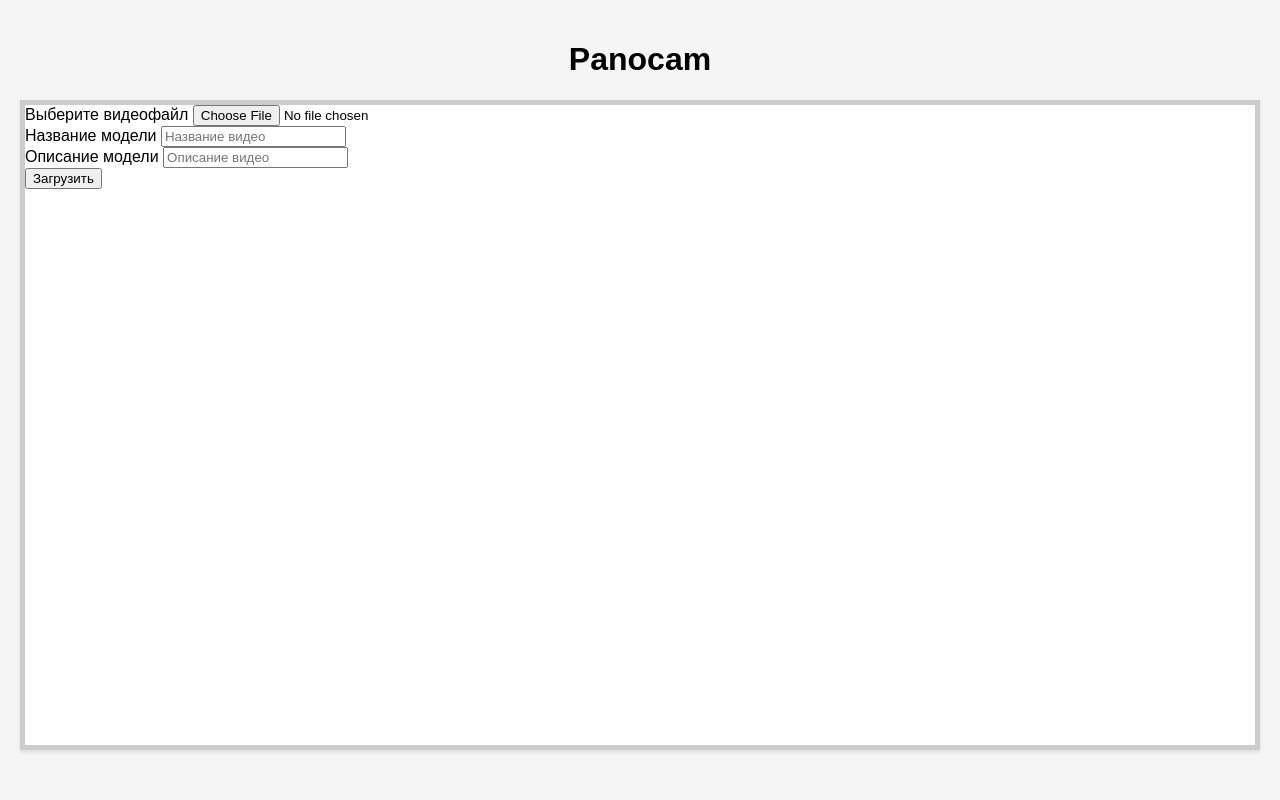
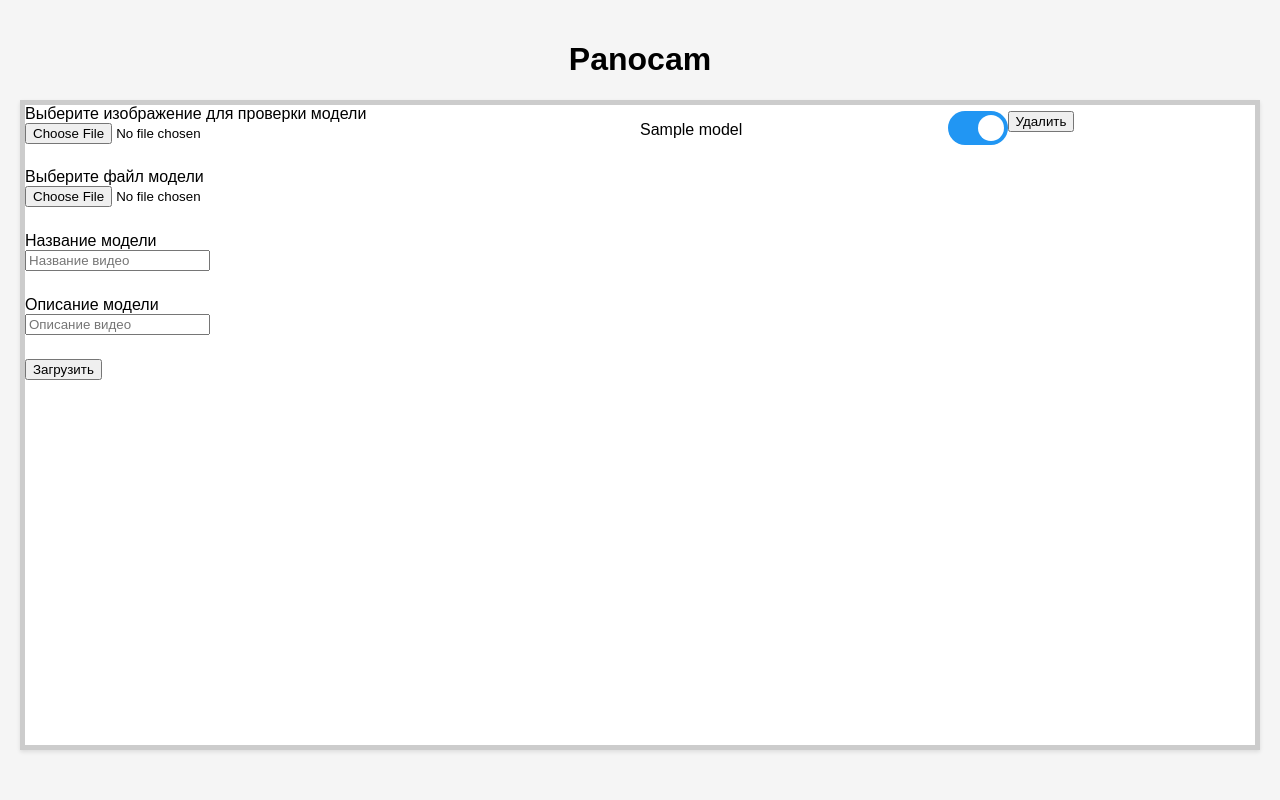
Before and after one commit to radugaboost/panocam_test, a Django app: page /load_model/ in a window 1280 px wide. Run offline with Django 4.2, Linux system fonts and the light colour scheme; tables that the repository leaves empty hold one stand-in row (values such as "Sample post").

Commit message:
added building and managing rknn model

```diff
--- a/panocam_app/templates/load_model.html
+++ b/panocam_app/templates/load_model.html
@@ -120,6 +120,73 @@
             0% { transform: rotate(0deg); }
             100% { transform: rotate(360deg); }
         }
+
+<!--new-->
+        .model-container {
+            margin-bottom: 10px;
+            border: 1px solid #ccc;
+            padding: 10px;
+            background-color: #fff;
+        }
+
+        .switch {
+            position: relative;
+            display: inline-block;
+            width: 60px;
+            height: 34px;
+        }
+
+        .switch input {
+            opacity: 0;
+            width: 0;
+            height: 0;
+        }
+
+        .slider {
+            position: absolute;
+            cursor: pointer;
+            top: 0;
+            left: 0;
+            right: 0;
+            bottom: 0;
+            background-color: #ccc;
+            -webkit-transition: .4s;
+            transition: .4s;
+            border-radius: 34px;
+        }
+
+        .slider:before {
+            position: absolute;
+            content: "";
+            height: 26px;
+            width: 26px;
+            left: 4px;
+            bottom: 4px;
+            background-color: white;
+            -webkit-transition: .4s;
+            transition: .4s;
+            border-radius: 50%;
+        }
+
+        input:checked + .slider {
+            background-color: #2196F3;
+        }
+
+        input:focus + .slider {
+            box-shadow: 0 0 1px #2196F3;
+        }
+
+        input:checked + .slider:before {
+            -webkit-transform: translateX(26px);
+            -ms-transform: translateX(26px);
+            transform: translateX(26px);
+        }
+
+        /* Add some more styles to make it look better */
+        .model-container p {
+            font-size: 16px;
+            margin-bottom: 5px;
+        }
     </style>
 </head>
 <body>
@@ -131,48 +198,99 @@
         </div>
     </div>
     <div class="container">
-        <form method="post" enctype="multipart/form-data" action="{% url 'save_model' %}">
-            {% csrf_token %}
-            <div class="form-group">
-                <label for="file">Выберите видеофайл</label>
-                <input type="file" name="file" class="form-control-file" id="file">
+        <div style="width: 50%">
+            <form method="post" enctype="multipart/form-data" action="{% url 'save_model' %}">
+                {% csrf_token %}
+                <label for="image" style="display: flex;">Выберите изображение для проверки модели</label>
+                <input type="file" name="image" class="form-control-file" id="image" style="display: flex; margin-bottom: 4%">
+
+                <label for="file" style="display: flex;">Выберите файл модели</label>
+                <input type="file" name="file" class="form-control-file" id="file" style="display: flex; margin-bottom: 4%">
+
+                <label for="name" style="display: flex;">Название модели</label>
+                <input type="text" name="name" class="form-control" id="name" placeholder="Название видео" style="display: flex; margin-bottom: 4%">
+
+                <label for="description" style="display: flex;">Описание модели</label>
+                <input type="text" name="description" class="form-control" id="description" placeholder="Описание видео" style="display: flex; margin-bottom: 4%">
+
+                <button type="submit" class="btn btn-primary" style="display: flex;">Загрузить</button>
+            </form>
+            <div id="response-container"></div>
+        </div>
+    <div style="width: 50%">
+        {% for model in models %}
+            <div class="model-container">
+                <p style="display: inline-block; width: 50%; float: left">{{ model.name }}</p>
+                <label class="switch" style="margin-top: 1%; float: left">
+                    <input type="checkbox" id="toggle-{{ model.id }}" {% if model.active %}checked{% endif %}>
+                    <span class="slider"></span>
+                </label>
+                <button class="delete-button" data-model-id="{{ model.id }}" style="float: left; margin-top: 1%;">Удалить</button>
             </div>
-            <div class="form-group">
-                <label for="name">Название модели</label>
-                <input type="text" name="name" class="form-control" id="name" placeholder="Название видео">
-            </div>
-            <div class="form-group">
-                <label for="description">Описание модели</label>
-                <input type="text" name="description" class="form-control" id="description" placeholder="Описание видео">
-            </div>
-            <button type="submit" class="btn btn-primary">Загрузить</button>
-        </form>
-        <div id="response-container"></div>
+            <script>
+                var checkbox = document.getElementById("toggle-{{ model.id }}");
+                var csrftoken = document.querySelector('input[name="csrfmiddlewaretoken"]').value;
+                var previousState = checkbox.checked;
+
+                checkbox.addEventListener("change", function() {
+                    var active = this.checked;
+
+                    if (active !== previousState) {
+                        $.ajax({
+                            type: "POST",
+                            url: "{% url 'change_model_status' model.id %}",
+                            data: {
+                                csrfmiddlewaretoken: csrftoken,
+                                active: active,
+                            },
+                            success: function() {
+                                // Обработчик успешной отправки
+                            },
+                        });
+                        previousState = active;
+                    }
+                });
+
+                var deleteButton = document.querySelector(".delete-button[data-model-id='{{ model.id }}']");
+
+                if (deleteButton) {
+                    deleteButton.addEventListener("click", function() {
+                        $.ajax({
+                            type: "POST",
+                            url: "{% url 'delete_model' model.id %}",
+                            data: {
+                                csrfmiddlewaretoken: csrftoken,
+                            },
+                            success: function() {
+                                // Обработчик успешного удаления
+                                location.reload(); // Перезагрузка страницы после удаления
+                            },
+                        });
+                    });
+                }
+            </script>
+        {% endfor %}
+    </div>
         <script>
             $(document).ready(function() {
-                // Обработчик отправки формы (при отправке файла)
                 $("form").submit(function(event) {
-                    event.preventDefault(); // Предотвратить обычное поведение формы
+                    event.preventDefault();
 
-                    // Отобразить модальное окно с прогрессом загрузки
                     $("#loading-modal").css("display", "block");
 
-                    // Создать FormData объект для отправки данных формы
                     var formData = new FormData($(this)[0]);
 
-                    // Отправить POST-запрос на сервер
                     $.ajax({
                         type: "POST",
                         url: "{% url 'save_model' %}",
                         data: formData,
-                        processData: false, // Не обрабатывать данные (файл передается как есть)
-                        contentType: false, // Не устанавливать тип содержимого (будет автоматически определен)
+                        processData: false,
+                        contentType: false,
                         success: function(response) {
-                            // Скрыть модальное окно после получения ответа
                             $("#loading-modal").css("display", "none");
 
-                            // Обновить содержимое элемента response-container с ответом от сервера
                             $("#response-container").html(response);
+                            window.location.href = "{% url 'upload_file' %}";
                         }
                     });
                 });
--- a/panocam_app/urls.py
+++ b/panocam_app/urls.py
@@ -16,4 +16,6 @@ urlpatterns = [
     path('check_camera/<int:camera_id>/', views.check_camera, name='check_camera'),
     path('load_model/', views.upload_page, name='upload_file'),
     path('save_model/', views.upload_file, name='save_model'),
+    path('change_model_status/<int:model_id>', views.change_model_status, name='change_model_status'),
+    path('delete_model/<int:model_id>', views.delete_model, name='delete_model')
 ]
--- a/panocam_app/views.py
+++ b/panocam_app/views.py
@@ -1,10 +1,12 @@
+import shutil
+
 from django.shortcuts import render
 from django.http import StreamingHttpResponse, HttpResponseNotFound, HttpResponse
 from django.core.files.storage import FileSystemStorage
 from django.views.decorators import gzip
 from werkzeug.utils import secure_filename
 from panocam_app.models import DetectionModel
-# from rknn.api import RKNN
+from rknn.api import RKNN
 
 from panocam_app.models import Camera
 from panocam_app.scripts import THREADED_CAMERAS
@@ -62,52 +64,97 @@ def camera_stream(request):
 
 
 def upload_page(request):
-    return render(request, "load_model.html")
+    models = DetectionModel.objects.all()
+    return render(request, 'load_model.html', {'models': models})
 
 
 UPLOAD_FOLDER = os.path.abspath('panocam_app/models')
+
+
+def change_model_status(request, model_id):
+    model = DetectionModel.objects.filter(id=model_id).first()
+    print(model)
+    if model is not None:
+        model.active = not model.active
+        model.save()
+        return HttpResponse({'message': 'Model status changed'})
+    else:
+        return HttpResponse({'message': 'Model not found'}, status=404)
 
 
 def allowed_file(filename):
     return filename.split('.')[-1] in ['tflite', 'onnx']
 
 
-def save_model_file(filename, saved_path, description, model_name=None):
-    saved_model = os.path.join(UPLOAD_FOLDER, saved_path)
-    file_prefix = os.path.splitext(filename)[0]
-    model_name = file_prefix if model_name is None else model_name
+def save_model_file(model_path, image_path, description, model_name=None):
+    model_file_name = os.path.basename(model_path)
+    model_file_prefix = os.path.splitext(model_file_name)[0]
+    model_dir = os.path.dirname(model_path)
 
-    # rknn = RKNN()
+    with open(os.path.join(model_dir, 'dataset.txt'), 'w') as dataset:
+        dataset.write(image_path)
+
+    rknn = RKNN()
     rknn.config(channel_mean_value='103.94 116.78 123.68 58.82', reorder_channel='0 1 2')
 
-    if filename.endswith(".tflite"):
+    if model_file_name.endswith('.tflite'):
         # Load a TensorFlow Lite model
-        model = rknn.load_tflite(model=saved_model)
+        model = rknn.load_tflite(model=model_file_prefix)
     else:
         # Load an ONNX model
-        model = rknn.load_onnx(model=saved_model)
+        model = rknn.load_onnx(model=model_file_prefix)
 
     if model != 0:
+        shutil.rmtree(model_dir, ignore_errors=True)
         return HttpResponse('Failed to load model')
 
-    rknn_model = os.path.join(UPLOAD_FOLDER, file_prefix)
-    saved_rknn_model = rknn.export_rknn(''.join([rknn_model, '.rknn']))
+    ret = rknn.build(do_quantization=True, dataset=os.path.join(model_dir, 'dataset.txt'))
+    if ret != 0:
+        shutil.rmtree(model_dir, ignore_errors=True)
+        return HttpResponse('Failed to build model')
+
+    rknn_model = os.path.join(os.path.dirname(model_path), f'{model_file_prefix}.rknn')
+    saved_rknn_model = rknn.export_rknn(rknn_model)
+
     if saved_rknn_model != 0:
+        shutil.rmtree(model_dir, ignore_errors=True)
         return HttpResponse('Failed to save model')
-    DetectionModel.objects.create(name=model_name, description=description, file_path=saved_model)
-    os.remove(saved_model)
+
+    DetectionModel.objects.create(name=model_name, description=description, file_path=rknn_model)
+    os.remove(model_path)
     return HttpResponse('File uploaded and processed successfully')
 
 
 def upload_file(request):
     if request.method == 'POST':
-        uploaded_file = request.FILES.get('file')
-        if allowed_file(uploaded_file.name):
-            filename = secure_filename(uploaded_file.name)
-            fs = FileSystemStorage(location=UPLOAD_FOLDER)
-            path_to_save = f'pre-saved-{filename}'
-            fs.save(path_to_save, uploaded_file)
-            return save_model_file(filename, path_to_save, request.POST.get('description'), request.POST.get('name'))
+        model_file = request.FILES.get('file')
+        image_file = request.FILES.get('image')
+        description = request.POST.get('description')
+        model_name = request.POST.get('name')
+
+        if allowed_file(model_file.name) and image_file:
+            folder_to_save = os.path.join(UPLOAD_FOLDER, request.POST.get('name'))
+            os.mkdir(folder_to_save)
+            fs = FileSystemStorage(location=folder_to_save)
+
+            model_to_save = os.path.join(folder_to_save, f'temp_{secure_filename(model_file.name)}')
+            image_to_save = os.path.join(folder_to_save, secure_filename(image_file.name))
+
+            fs.save(model_to_save, model_file)
+            fs.save(image_to_save, image_file)
+            return save_model_file(model_to_save, image_to_save, description, model_name)
         else:
             return HttpResponse('Invalid file format')
     return HttpResponse('Method is not allowed')
+
+
+def delete_model(request, model_id):
+    model = DetectionModel.objects.filter(id=model_id).first()
+    print(request.method)
+    if model:
+        model_dir = os.path.dirname(model.file_path)
+        shutil.rmtree(model_dir, ignore_errors=True)
+        model.delete()
+        return HttpResponse({"message": "Модель успешно удалена"})
+    else:
+        return HttpResponse({"error": "Модель не найдена"})
```
